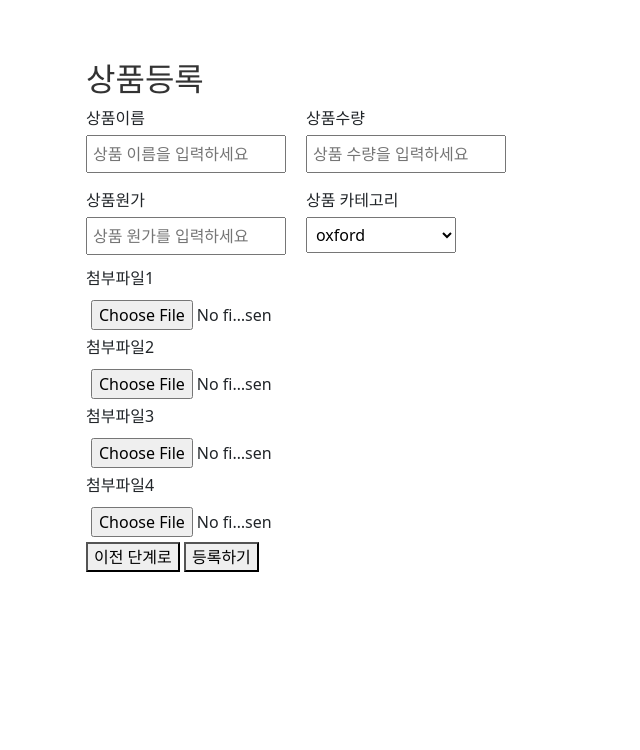
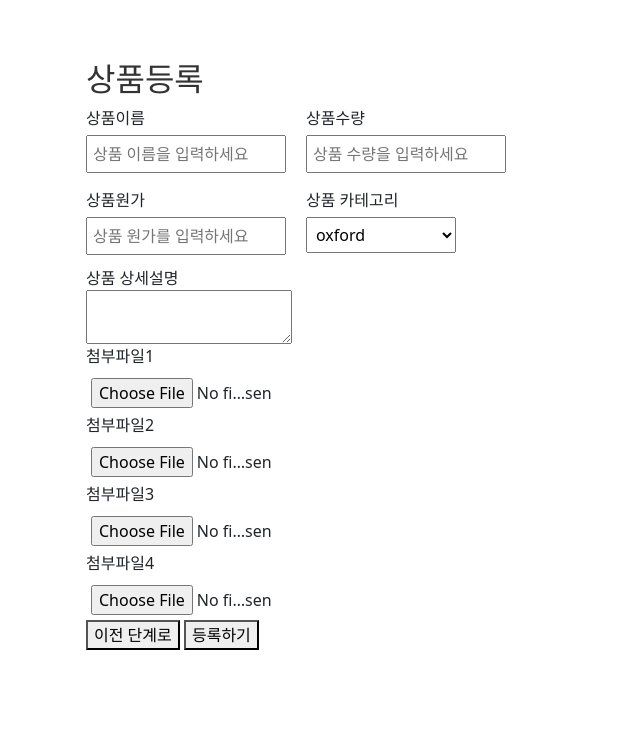
Before and after one commit to yunsung22/1st_project, a FastAPI app: page /admin/rgproduct in a window 1280 px wide. Shown: the part 60-810 px from the top of the page, without its empty margins (0-640 px from the left). Before the commit the page ends 632 px from the top, so only its background shows below. Run offline with FastAPI, Linux system fonts and the light colour scheme; some libraries are stand-ins or nearby versions.

Commit message:
ORM객체 중 product테이블에 contents추가에 따른 상품등록 페이지 수정 - 등록 시 상품 상세설명도 넣도록 구성 - 프론트엔드

```diff
--- a/views/templates/admin/rgproduct.html
+++ b/views/templates/admin/rgproduct.html
@@ -27,6 +27,9 @@
         /* float 성질 제거 */
         .clearfix { content : ""; display: block;
             clear: both; }
+
+        {#footer와 main겹침 현상 방지를 위한 div편성#}
+        #lastblock {height : 100px}
     </style>
 {% endblock %}
 
@@ -61,6 +64,12 @@
             </div>
             <div class="clearfix">
                 <div>
+                    <label for="contents">상품 상세설명</label>
+                    <textarea id="contents" name="contents"></textarea>
+                </div>
+            </div>
+            <div>
+                <div>
                     <label for="image1">첨부파일1</label>
                 </div>
                 <input type="file" id="image1">
@@ -88,6 +97,9 @@
                 <button type="button" id="registerbtn">등록하기</button>
             </div>
         </form>
+        <div id="lastblock">
+
+        </div>
     </main>
 {% endblock %}
 
```
